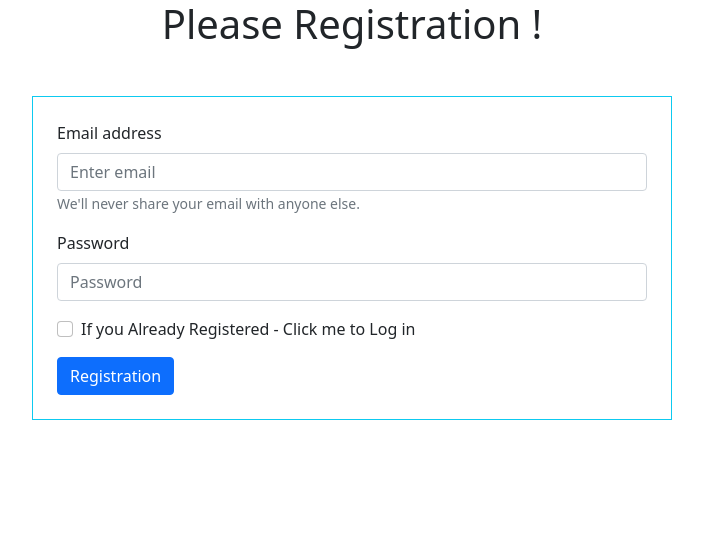
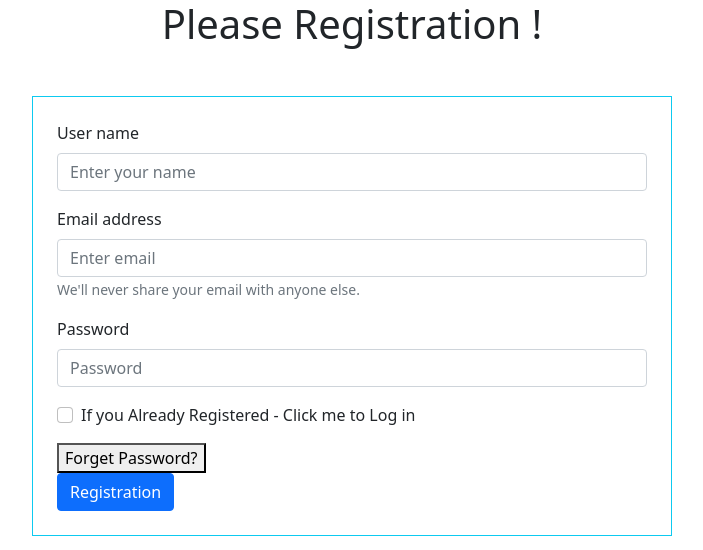
Before and after one commit to Anirbanjyoti/login-form-authentication, a React (Create React App) app: page / in a window 1280 px wide. Shown: the top 550 px of the page, without its empty margins (288-991 px from the left). Built offline with nearby package versions, Linux system fonts and the light colour scheme.

Commit message:
login authentication form complete

```diff
--- a/src/App.js
+++ b/src/App.js
@@ -1,5 +1,12 @@
 import "./App.css";
-import { createUserWithEmailAndPassword, getAuth, signInWithEmailAndPassword } from "firebase/auth";
+import {
+  createUserWithEmailAndPassword,
+  getAuth,
+  sendEmailVerification,
+  sendPasswordResetEmail,
+  signInWithEmailAndPassword,
+  updateProfile,
+} from "firebase/auth";
 import app from "./firebase.init";
 import { Button, Form } from "react-bootstrap";
 import { useState } from "react";
@@ -9,9 +16,15 @@ const auth = getAuth(app);
 function App() {
   const [email, setEmail] = useState(" ");
   const [error, setError] = useState(" ");
+  const [name, setName] = useState(" ");
   const [pass, setPass] = useState(" ");
   const [registered, setRegistered] = useState(false);
   const [validated, setValidated] = useState(false);
+  // User value triger
+  const handleOnBlurUsername = (e) => {
+    setName(e.target.value);
+    // password triger
+  };
   // Email value triger
   const handleonBlurEmail = (e) => {
     setEmail(e.target.value);
@@ -47,6 +60,8 @@ function App() {
           console.log(user);
           setEmail(" ");
           setError(" ");
+          setUserName();
+          emailVerify();
         })
         .catch((error) => {
           console.log(error);
@@ -62,12 +77,45 @@ function App() {
           // ...
         })
         .catch((error) => {
+          setError(error.message);
+          console.log(error);
+        });
+    }
+    event.preventDefault();
+  };
+  const setUserName =()=>{
+    updateProfile(auth.currentUser, {
+      displayName: name
+    }).then(() => {
+      // Profile updated!
+      console.log(`Updating name`);
+
+    }).catch((error) => {
+      // An error occurred
       console.log(error);
 
     });
   }
-    event.preventDefault();
+  const emailVerify = () => {
+    sendEmailVerification(auth.currentUser)
+    .then(() => {
+      // Email verification sent!
+      // ...
+    });
   };
+  const handlePasswordReset =() =>{
+    sendPasswordResetEmail(auth, email)
+  .then(() => {
+    // Password reset email sent!
+    console.log(`Email Sent`);
+
+  })
+  .catch((error) => {
+    console.log(error);
+
+    // ..
+  });
+  }
 
   return (
     <div>
@@ -76,6 +124,21 @@ function App() {
       </h1>
       <div className="w-50 mx-auto mt-5 border border-info p-4">
         <Form noValidate validated={validated} onSubmit={handleOnSubmit}>
+
+{/* User Name */}
+{ !registered && <Form.Group className="mb-3" controlId="formBasicUser">
+            <Form.Label>User name</Form.Label>
+            <Form.Control
+              onBlur={handleOnBlurUsername}
+              type="text"
+              placeholder="Enter your name"
+              required
+            />
+            <Form.Control.Feedback type="invalid">
+              Please choose a Email.
+            </Form.Control.Feedback>
+          </Form.Group>}
+{/* Email */}
         <Form.Group className="mb-3" controlId="formBasicEmail">
             <Form.Label>Email address</Form.Label>
             <Form.Control
@@ -91,7 +154,7 @@ function App() {
               Please choose a Email.
             </Form.Control.Feedback>
           </Form.Group>
-
+{/* password */}
           <Form.Group className="mb-3" controlId="formBasicPassword">
             <Form.Label>Password</Form.Label>
             <Form.Control
@@ -112,6 +175,8 @@ function App() {
             />
           </Form.Group>
           <p className="text-danger">{error}</p>
+          <button onClick={handlePasswordReset} variant='link' >Forget Password? </button>
+          <br />
           <Button variant="primary" type="submit">
             {registered ? "Login" : "Registration"}
           </Button>
```
Lines whose indentation alone changed are shown as unchanged.
